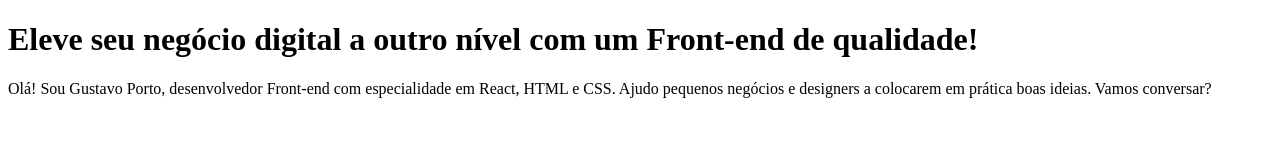
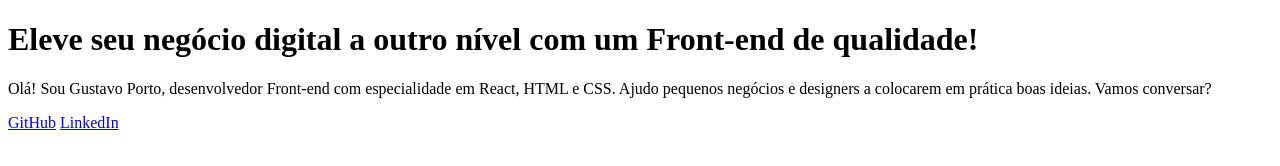
Before and after one commit to BastosDev/HtmlCssAlura, a plain HTML site: page index.html in a window 1280 px wide. Drawn offline with Linux system fonts and the light colour scheme.

Commit message:
add code line in index

```diff
--- a/index.html
+++ b/index.html
@@ -10,7 +10,8 @@
     <main>
         <h1>Eleve seu negócio digital a outro nível <strong>com um Front-end de qualidade!</strong></h1>
         <p>Olá! Sou Gustavo Porto, desenvolvedor Front-end com especialidade em React, HTML e CSS. Ajudo pequenos negócios e designers a colocarem em prática boas ideias. Vamos conversar?</p>
-        <a href=""></a>
+        <a href="https://github.com/BastosDev">GitHub</a>
+        <a href="https://www.linkedin.com/in/gustavo-porto-509043334/">LinkedIn</a>
     </main>
     <footer></footer>
 </body>
```
